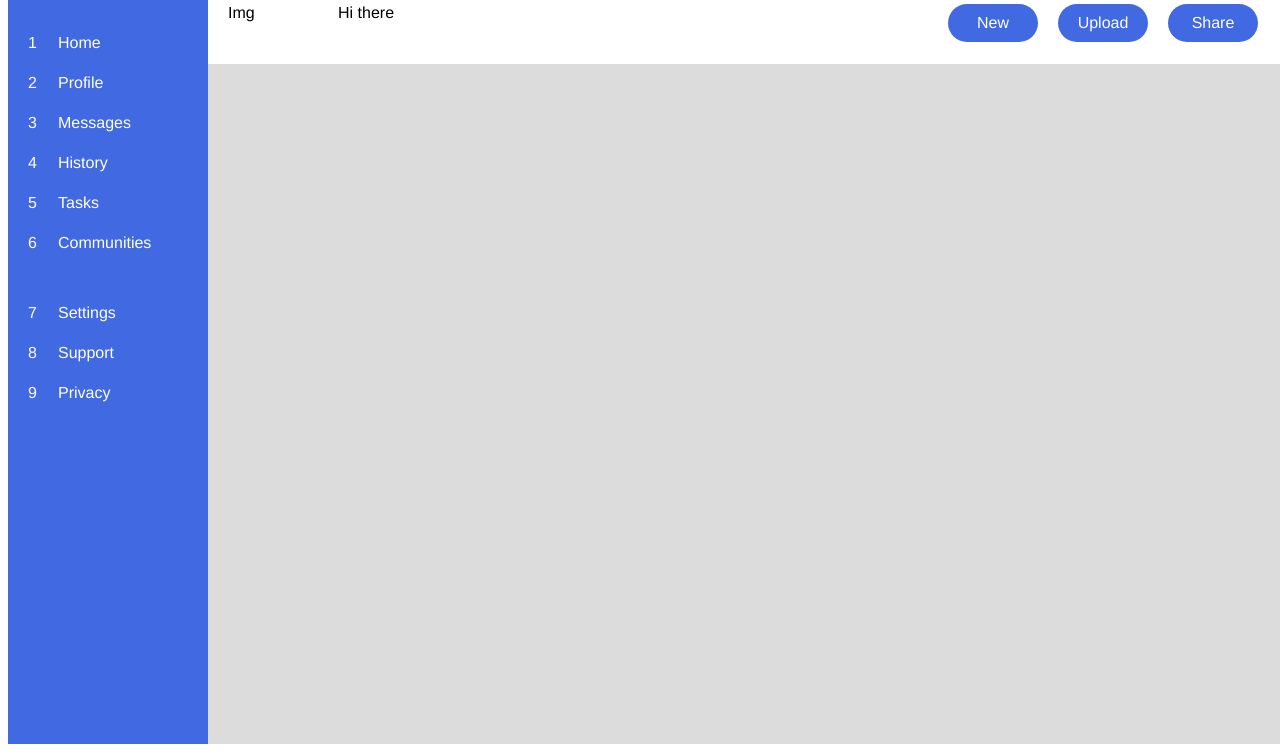
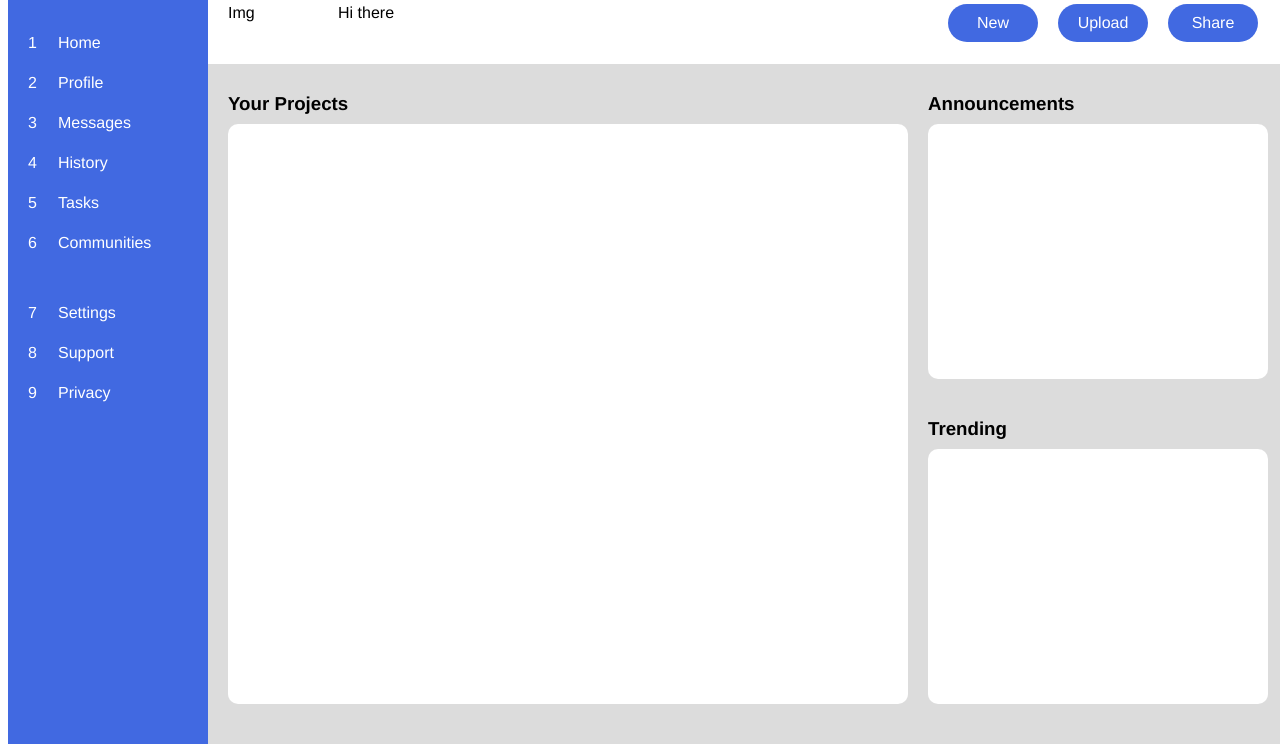
Before and after one commit to slabwu/admin-dashboard, a plain HTML site: page index.html in a window 1280 px wide. Shown: the part 64-816 px from the top of the page. Drawn offline with Linux system fonts and the light colour scheme.

Commit message:
Lay out body containers

```diff
--- a/index.html
+++ b/index.html
@@ -57,7 +57,14 @@
     </div>
 
     <div class="body">
+        <h3 class="projects">Your Projects</h3>
+        <div class="projects"></div>
 
+        <h3 class="announcements">Announcements</h3>
+        <div class="announcements"></div>
+
+        <h3 class="trending">Trending</h3>
+        <div class="trending"></div>
     </div>
 </body>
 </html>
--- a/style.css
+++ b/style.css
@@ -60,4 +60,21 @@ body {
 .body {
     background-color: gainsboro;
     grid-area: 2 / 2 / 3 / 3;
+    display: grid;
+    grid: 30px 1fr 30px 1fr / 2fr 1fr;
+    gap: 20px;
+    padding: 10px 20px 40px;
 }
+
+.body div {
+    background-color: white;
+    border-radius: 10px;
+}
+
+div.projects {
+    grid-area: 2 / 1 / 5 / 2;
+}
+
+h3.announcements {
+    grid-area: 1 / 2 / 2 / 3;
+}
```
